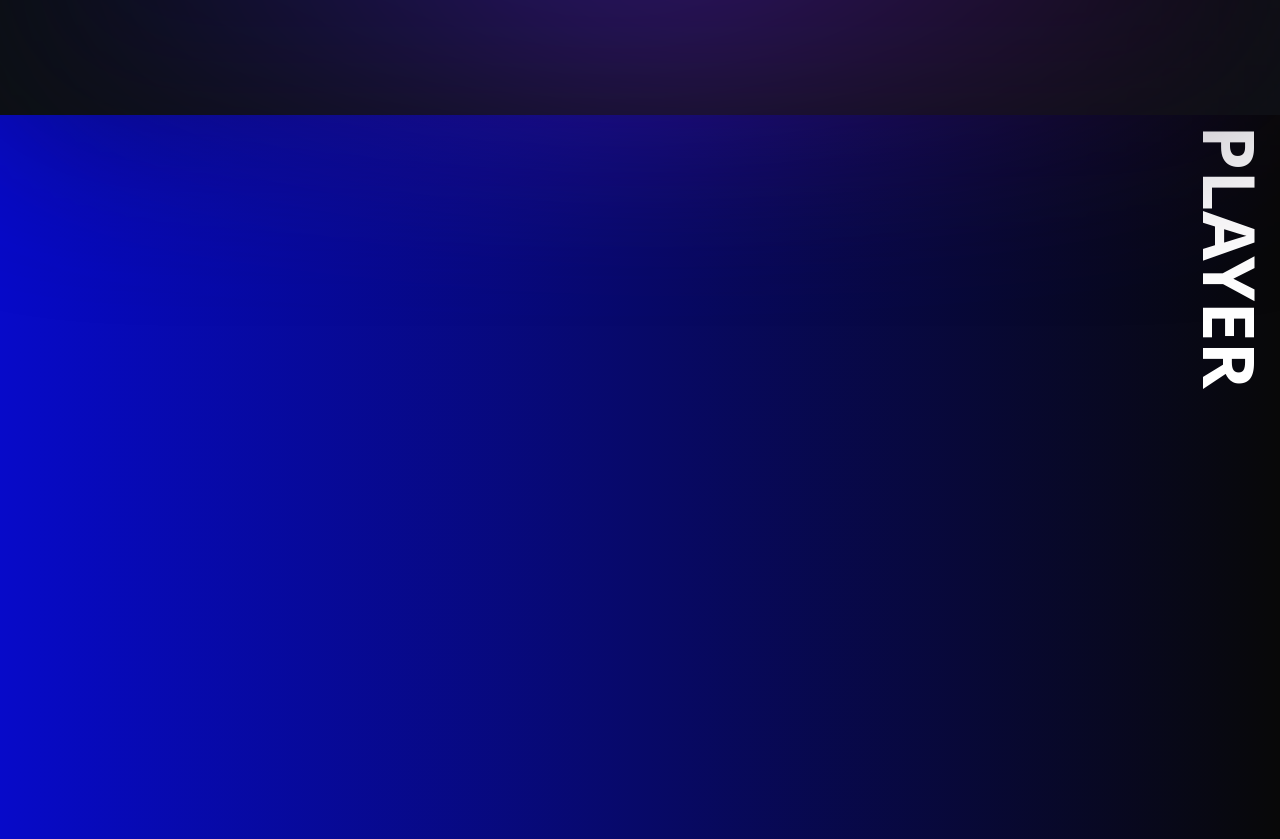
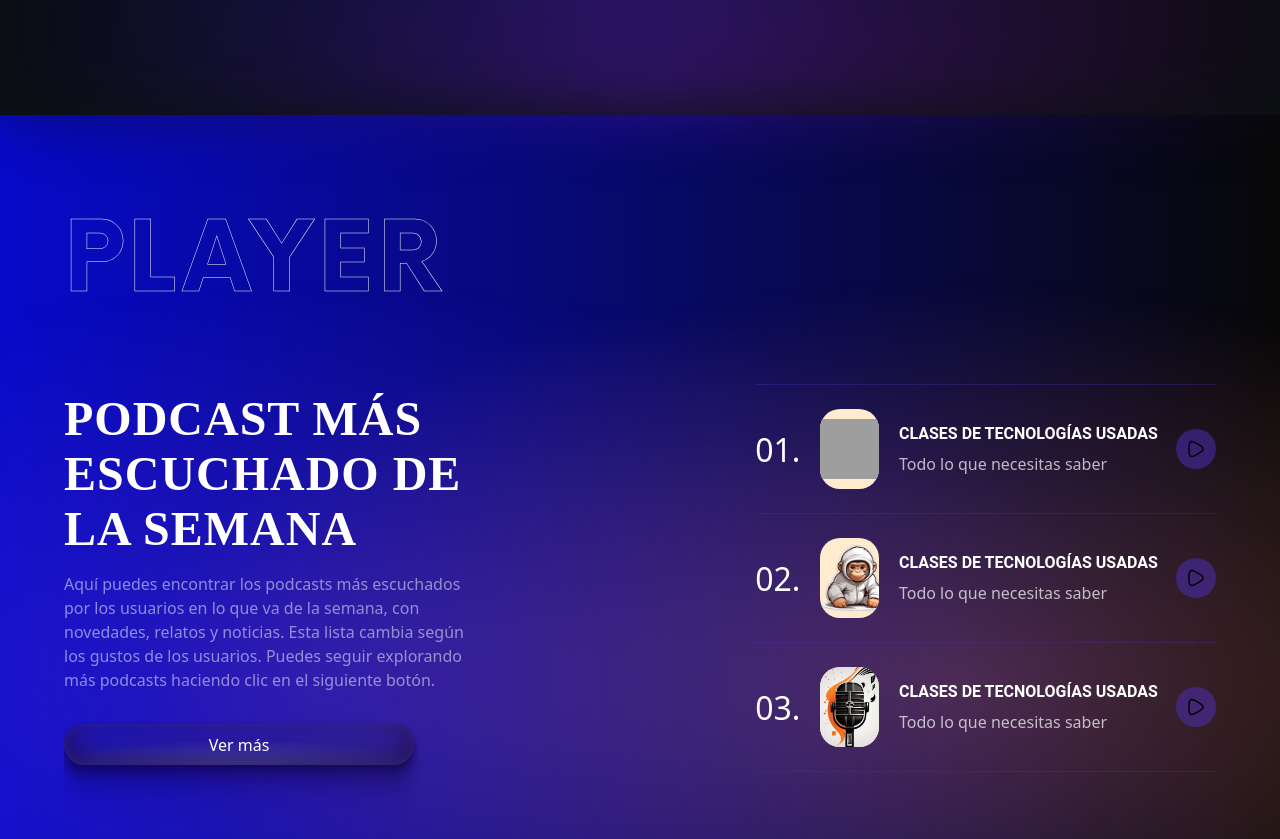
Before and after one commit to Ecos-Binarios/PodCast, a plain HTML site: page index.html in a window 1280 px wide. Shown: the part 1360-2199 px from the top of the page. Drawn offline with Linux system fonts and the light colour scheme; grey boxes are pictures that could not be loaded; a web font is replaced by a local one.

Commit message:
style: Modificar estilos CSS de la sección player

```diff
--- a/assets/main.css
+++ b/assets/main.css
@@ -111,38 +111,10 @@ body {
 .main {
     width: 100%;
     height: 100%;
-    color: #fff;
-    text-transform: uppercase;
-    font-size: 3rem;
     overflow: hidden;
     background-color: var(--color-dark);
 }
 
-
-
-
-/*section service*/
-
-
-
-/*section player*/
-
-main .player {
-    background: linear-gradient(90deg, rgb(7, 10, 201), #080808);
-    width: 100%;
-    height: 100vh;
-    position: relative;
-}
-
-main .player .container-name h2 {
-    writing-mode: vertical-lr;
-}
-
-.player .container-name {
-    position: absolute;
-    top: 10px;
-    right: 0;
-}
 
 /*section about*/
 
--- /dev/null
+++ b/assets/player.css
@@ -0,0 +1,200 @@
+.player {
+    padding: 90px 0;
+    background: linear-gradient(90deg, rgb(7, 10, 201), #080808);
+    position: relative;
+
+    &::before {
+        content: "";
+        top: 20%;
+        /* left: 60%; */
+        z-index: 0;
+        width: 100%;
+        height: 100%;
+        position: absolute;
+        /* transform: translateX(-50%); */
+        background: url("../images/blur-bg.webp") no-repeat center / cover;
+    }
+}
+
+.player__title {
+    font-family: 'Now-font';
+    text-transform: uppercase;
+    letter-spacing: 4px;
+    text-align: center;
+    font-weight: 800;
+    font-size: 3.5rem;
+    margin-bottom: 2rem;
+    color: transparent;
+    -webkit-text-stroke-width: 0.5px;
+    -webkit-text-stroke-color: #fff;
+}
+
+.player__content {
+    display: flex;
+    flex-direction: column;
+    position: relative;
+    z-index: 1;
+}
+
+.player__texts {
+    display: flex;
+    flex-direction: column;
+    gap: 1rem;
+    margin-bottom: 4rem;
+}
+
+.player__subtitle {
+    font-family: Now;
+    text-transform: uppercase;
+    letter-spacing: 1px;
+    text-wrap: pretty;
+    font-size: clamp(2rem, (4vw), 3rem);
+}
+
+.player__description {
+    font-size: 1rem;
+    line-height: 1.5;
+    text-wrap: balance;
+    margin-bottom: 1rem;
+    color: #fff;
+    opacity: .5;
+}
+
+.player__cta{
+   max-width: 350px;
+}
+
+
+
+.player__list {
+    display: flex;
+    justify-content: center;
+    align-items: center;
+}
+
+/*TODO: */
+.player__item_num {
+    display: none;
+}
+
+
+.player__list_container {
+    width: 100%;
+    display: flex;
+    flex-direction: column;
+    justify-content: center;
+    /* padding: 0px 0px 0px 60px; */
+    /* border-left: 1px solid rgba(79, 47, 192, 0.5); */
+}
+
+
+.player__item {
+    /* background: red; */
+    /* width: 450px; */
+    height: 80px;
+    display: flex;
+    align-items: center;
+    justify-content: space-between;
+    padding: 4rem 0px;
+    border-bottom: 1px solid rgba(79, 47, 192, 0.3);
+}
+
+.player__item:first-child{
+    border-top: 1px solid rgba(79, 47, 192, 0.3);
+}
+
+.player__item_conteint {
+    display: flex;
+    justify-content: center;
+    align-items: center;
+    gap: 20px;
+}
+
+.player__item_num {
+    font-size: 2rem;
+}
+
+.player__item_img {
+    display: flex;
+    justify-content: center;
+    align-items: center;
+    border-radius: 20px;
+    overflow: hidden;
+}
+
+.player__item_img img {
+    width: 80px;
+    height: 80px;
+    object-fit: contain;
+    background-color: blanchedalmond;
+}
+
+.player__item_title {
+    font-size: 1rem;
+    width: 180px;
+    display: flex;
+    flex-direction: column;
+    gap: 10px;
+}
+
+.player__item_title h4 {
+    font-size: 1rem;
+    text-transform: uppercase;
+    font-weight: 600;
+    font-family: 'Roboto';
+}
+
+.player__item_title p {
+    font-size: 1rem;
+    font-weight: 300;
+    color: #fff;
+    opacity: .7;
+}
+
+.player__item_btn-play button {
+    width: 40px;
+    height: 40px;
+    border-radius: 50%;
+    outline: none;
+    border: none;
+    display: flex;
+    justify-content: center;
+    align-items: center;
+    background: rgba(79, 47, 192, 0.5);
+    cursor: pointer;
+}
+
+/* RESPONSIVE */
+@media (width > 768px) {
+
+    .player__title {
+        text-align: left;
+        font-size: 6rem;
+        margin-bottom: 4rem;
+    }
+
+    .player__content{
+        flex-direction: row;
+        justify-content: space-between;
+        align-items: center;
+        padding-bottom: 4rem;
+    }
+
+    .player__texts{
+        width: 40%;
+       margin-bottom: 0;
+    }
+
+    .player__list {
+        width: 40%;
+    }
+
+    .player__item_num {
+        display: block;
+    }
+
+    .player__item_title {
+        width: 90%;
+    }
+
+}
--- a/assets/services.css
+++ b/assets/services.css
@@ -35,6 +35,8 @@
 
 .service__title {
   font-family: 'Now-font';
+  text-transform: uppercase;
+  letter-spacing: 3px;
   text-align: center;
   font-weight: 800;
   font-size: 3.5rem;
@@ -45,6 +47,7 @@
 }
 
 .onaire {
+  font-size: 2rem;
   color: #ffffff;
   font-family: "Roboto";
   border: 2px solid var(--color-one);
@@ -142,6 +145,7 @@
   & p{
     color: var(--color-six);
     font-size: 2rem;
+    text-transform: uppercase;
   }
 
   & img{
--- a/index.html
+++ b/index.html
@@ -13,6 +13,7 @@
   <!-- <link rel="stylesheet" href="./assets/menu.css"> -->
   <link rel="stylesheet" href="./assets/header.css">
   <link rel="stylesheet" href="./assets/services.css">
+  <link rel="stylesheet" href="./assets/player.css">
   <link rel="stylesheet" href="./assets/login.css">
   <link rel="stylesheet" href="./assets/footer.css">
 </head>
@@ -154,9 +155,9 @@
       <section class="nav__menu">
         <ul class="nav__links">
           <li class="nav__list"><a href="#" class="nav__link">Inicio</a></li>
-          <li class="nav__list"><a href="#" class="nav__link">Servicios</a></li>
-          <li class="nav__list"><a href="#" class="nav__link">¿Quiénes somos?</a></li>
-          <li class="nav__list"><a href="#" class="nav__link">Contacto</a></li>
+          <li class="nav__list"><a href="#services" class="nav__link">Servicios</a></li>
+          <li class="nav__list"><a href="#player" class="nav__link">Player</a></li>
+          <li class="nav__list"><a href="#about" class="nav__link">¿Quiénes somos?</a></li>
         </ul>
         <div class="nav__buttons">
           <a href="#" class="btn btn-shadow btn-login">Iniciar Sesión</a>
@@ -230,12 +231,11 @@
   <!-- TODO: 3 SECCIONES DEL PROYECTO - SERVICIO - REPRODUCTOR -->
   <main class="main">
 
-    <section class="service">
+    <section class="service" id="services">
       <div class="service__header container">
         <h2 class="service__title">Servicios</h2>
         <h6 class="onaire">EN AIRE</h6>
       </div>
-      <!-- TODO: CONTENEDOR DE LOS DOS LADOS DE LA SECCION  -->
       <div class="service__content container">
         <div class="service__slider">
           <article class="service__card">
@@ -321,11 +321,81 @@
       </div>
     </section>
 
-    <section class="player">
-      <div class="container-name">
-        <h2 class="section-name">Player</h2>
+    <section class="player" id="player">
+
+      <div class="player__header container">
+        <h2 class="player__title">Player</h2>
       </div>
+
+      <section class="player__content container">
+
+        <article class="player__texts">
+          <h3 class="player__subtitle">Podcast más escuchado de la semana</h3>
+          <p class="player__description">Aquí puedes encontrar los podcasts más escuchados por los usuarios en lo que va
+            de la semana, con
+            novedades, relatos y noticias. Esta lista cambia según los gustos de los usuarios. Puedes seguir
+            explorando más podcasts haciendo clic en el siguiente botón.</p>
+          <a href="#" class="btn player__cta">Ver más</a>
+        </article>
+
+        <div class="player__list">
+          <div class="player__list_container">
+
+            <div class="player__item">
+              <div class="player__item_conteint">
+                <div class="player__item_num">01.</div>
+                <div class="player__item_img"><img src="./images/micro-dibujo.png" alt="imagen user"></div>
+                <div class="player__item_title">
+                  <h4>Clases de tecnologías usadas</h4>
+                  <p>Todo lo que necesitas saber</p>
+                </div>
+              </div>
+              <div class="player__item_btn-play">
+                <button>
+                  <img src="./images/icon-play.svg" alt="icono play">
+                </button>
+              </div>
+            </div>
+
+            <div class="player__item">
+              <div class="player__item_conteint">
+                <div class="player__item_num">02.</div>
+                <div class="player__item_img"><img src="./images/moni-animas.webp" alt="imagen user"></div>
+                <div class="player__item_title">
+                  <h4>Clases de tecnologías usadas</h4>
+                  <p>Todo lo que necesitas saber</p>
+                </div>
+              </div>
+              <div class="player__item_btn-play">
+                <button>
+                  <img src="./images/icon-play.svg" alt="icono play">
+                </button>
+              </div>
+            </div>
+
+            <div class="player__item">
+              <div class="player__item_conteint">
+                <div class="player__item_num">03.</div>
+                <div class="player__item_img"><img src="./images/micro-logito.jpg" alt="imagen user"></div>
+                <div class="player__item_title">
+                  <h4>Clases de tecnologías usadas</h4>
+                  <p>Todo lo que necesitas saber</p>
+                </div>
+              </div>
+              <div class="player__item_btn-play">
+                <button>
+                  <img src="./images/icon-play.svg" alt="icono play">
+                </button>
+              </div>
+            </div>
+
+          </div>
+        </div>
+
+      </section>
+
     </section>
+
     <!-- TODO: PODRIAMOS REALIZARLO EN OTRA PAGINA -->
     <section class="about-us">
       <div class="container-name">
```
Also changed, not shown: images/icon-play.svg (added), images/micro-logito.jpg (added), images/moni-animas.webp (added), 1 other file.
